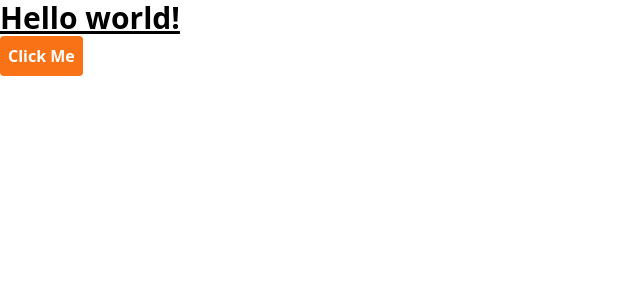
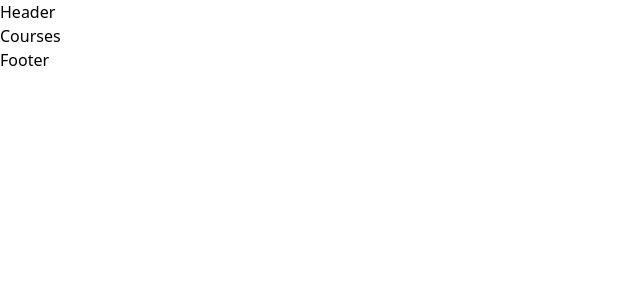
Before and after one commit to Moazam05/tailwind-portfolio, a React (Create React App) app: page /courses in a window 1280 px wide. Shown: the top 300 px of the page, without its empty margins (0-640 px from the left). Built offline with nearby package versions, Linux system fonts and the light colour scheme.

Commit message:
routes define

```diff
--- a/package.json
+++ b/package.json
@@ -6,8 +6,11 @@
     "@testing-library/jest-dom": "^5.16.2",
     "@testing-library/react": "^12.1.3",
     "@testing-library/user-event": "^13.5.0",
+    "aos": "^2.3.4",
     "react": "^17.0.2",
     "react-dom": "^17.0.2",
+    "react-icons": "^4.3.1",
+    "react-router-dom": "^6.2.2",
     "react-scripts": "5.0.0",
     "web-vitals": "^2.1.4"
   },
--- a/src/App.js
+++ b/src/App.js
@@ -1,13 +1,21 @@
-// import './App.css';
+import React from 'react';
+import { BrowserRouter, Routes, Route } from 'react-router-dom';
+
+import Home from './Pages/Home';
+import Projects from './Pages/Projects';
+import Courses from './Pages/Courses';
+import Contact from './Pages/Contact';
 
 function App() {
   return (
-    <div className='App'>
-      <h1 class='text-3xl font-bold underline'>Hello world!</h1>
-      <button className='bg-orange-500 font-bold text-white rounded p-2'>
-        Click Me
-      </button>
-    </div>
+    <BrowserRouter>
+      <Routes>
+        <Route path='/' element={<Home />} />
+        <Route path='/projects' element={<Projects />} />
+        <Route path='/courses' element={<Courses />} />
+        <Route path='/contact' element={<Contact />} />
+      </Routes>
+    </BrowserRouter>
   );
 }
 
--- /dev/null
+++ b/src/Pages/Contact.js
@@ -0,0 +1,13 @@
+import React from 'react';
+
+import Layout from '../components/Layout';
+
+const Contact = () => {
+  return (
+    <Layout>
+      <div>Contact</div>
+    </Layout>
+  );
+};
+
+export default Contact;
--- /dev/null
+++ b/src/Pages/Courses.js
@@ -0,0 +1,13 @@
+import React from 'react';
+
+import Layout from '../components/Layout';
+
+const Courses = () => {
+  return (
+    <Layout>
+      <div>Courses</div>
+    </Layout>
+  );
+};
+
+export default Courses;
--- /dev/null
+++ b/src/Pages/Home.js
@@ -0,0 +1,13 @@
+import React from 'react';
+
+import Layout from '../components/Layout';
+
+const Home = () => {
+  return (
+    <Layout>
+      <div>Home</div>
+    </Layout>
+  );
+};
+
+export default Home;
--- /dev/null
+++ b/src/Pages/Projects.js
@@ -0,0 +1,13 @@
+import React from 'react';
+
+import Layout from '../components/Layout';
+
+const Projects = () => {
+  return (
+    <Layout>
+      <div>Projects</div>
+    </Layout>
+  );
+};
+
+export default Projects;
```
Also changed, not shown: 1 other file (tests, documents, lock files or other folders).
